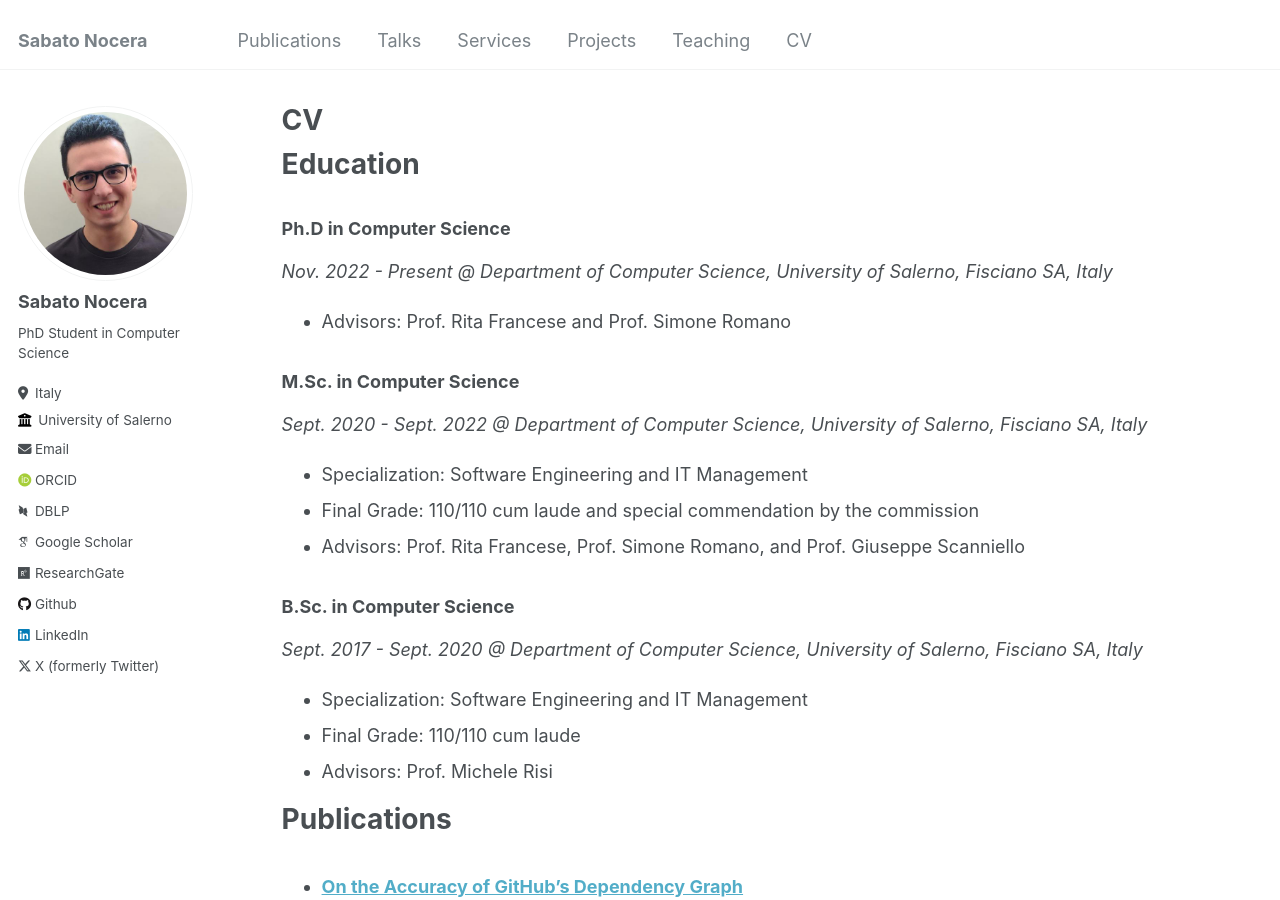
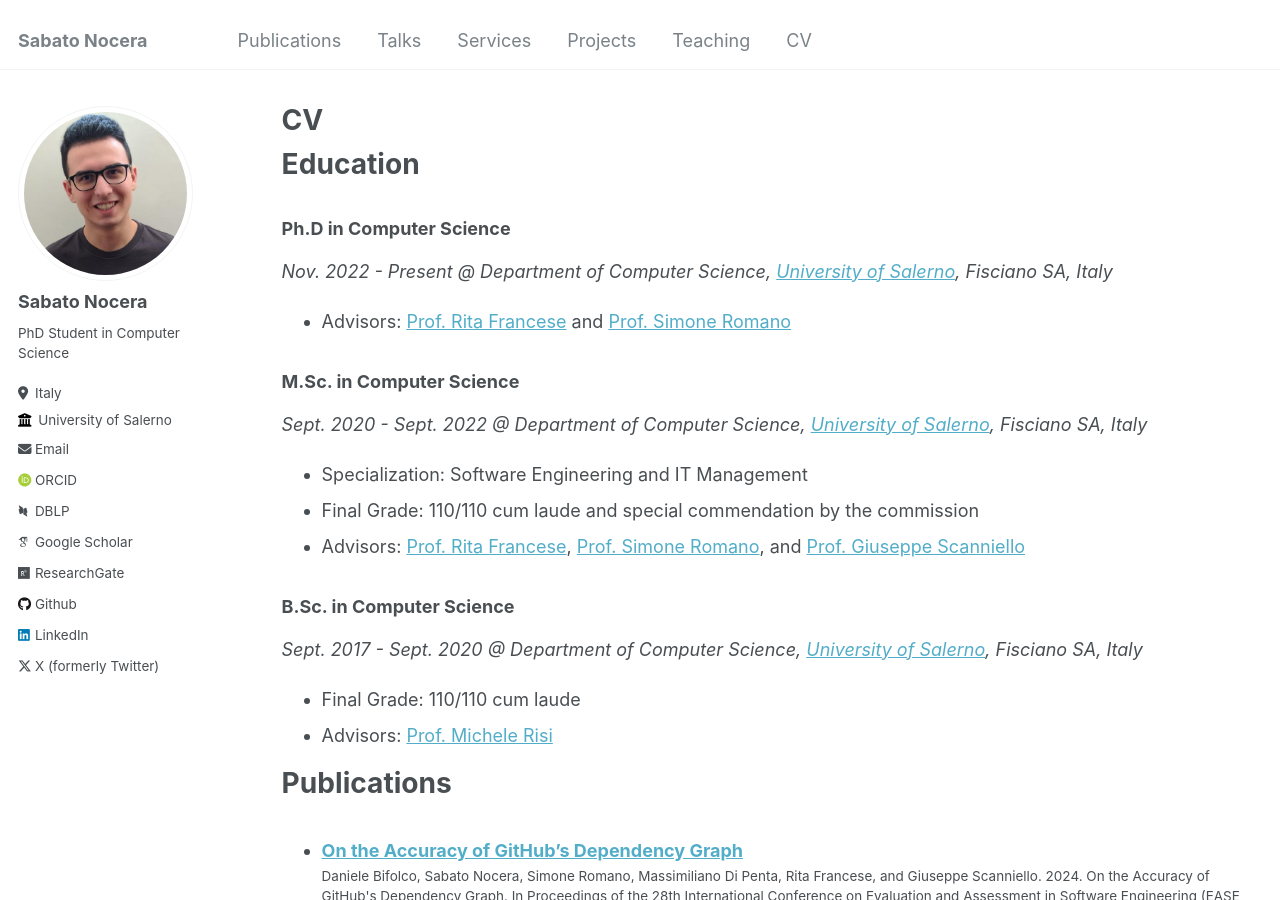
Before and after one commit to sabato-nocera/sabato-nocera.github.io, a Jekyll site: the page built from _pages/cv.md, in a window 1280 px wide and 900 px high. Built offline with Jekyll 4.4.1, drawn with Linux system fonts in a browser that asks for light colours; some web fonts are replaced.

Commit message:
Update cv.md

```diff
--- a/_pages/cv.md
+++ b/_pages/cv.md
@@ -12,20 +12,19 @@ redirect_from:
 Education
 ======
 ### Ph.D in Computer Science
-_Nov. 2022 - Present @ Department of Computer Science, University of Salerno, Fisciano SA, Italy_
-* Advisors: Prof. Rita Francese and Prof. Simone Romano
+_Nov. 2022 - Present @ Department of Computer Science, [University of Salerno](https://web.unisa.it/en/university), Fisciano SA, Italy_
+* Advisors: [Prof. Rita Francese](https://docenti.unisa.it/004763/home) and [Prof. Simone Romano](https://sites.google.com/view/simoneromano/home?authuser=0)
 
 ### M.Sc. in Computer Science
-_Sept. 2020 - Sept. 2022 @ Department of Computer Science, University of Salerno, Fisciano SA, Italy_
+_Sept. 2020 - Sept. 2022 @ Department of Computer Science, [University of Salerno](https://web.unisa.it/en/university), Fisciano SA, Italy_
 * Specialization: Software Engineering and IT Management
 * Final Grade: 110/110 cum laude and special commendation by the commission
-* Advisors: Prof. Rita Francese, Prof. Simone Romano, and Prof. Giuseppe Scanniello
+* Advisors: [Prof. Rita Francese](https://docenti.unisa.it/004763/home), [Prof. Simone Romano](https://sites.google.com/view/simoneromano/home?authuser=0), and [Prof. Giuseppe Scanniello](https://sites.google.com/view/prof-giuseppe-scanniello/home)
 
 ### B.Sc. in Computer Science
-_Sept. 2017 - Sept. 2020 @ Department of Computer Science, University of Salerno, Fisciano SA, Italy_
-* Specialization: Software Engineering and IT Management
+_Sept. 2017 - Sept. 2020 @ Department of Computer Science, [University of Salerno](https://web.unisa.it/en/university), Fisciano SA, Italy_
 * Final Grade: 110/110 cum laude
-* Advisors: Prof. Michele Risi
+* Advisors: [Prof. Michele Risi](https://docenti.unisa.it/005637/home)
 
 
 Publications
```
